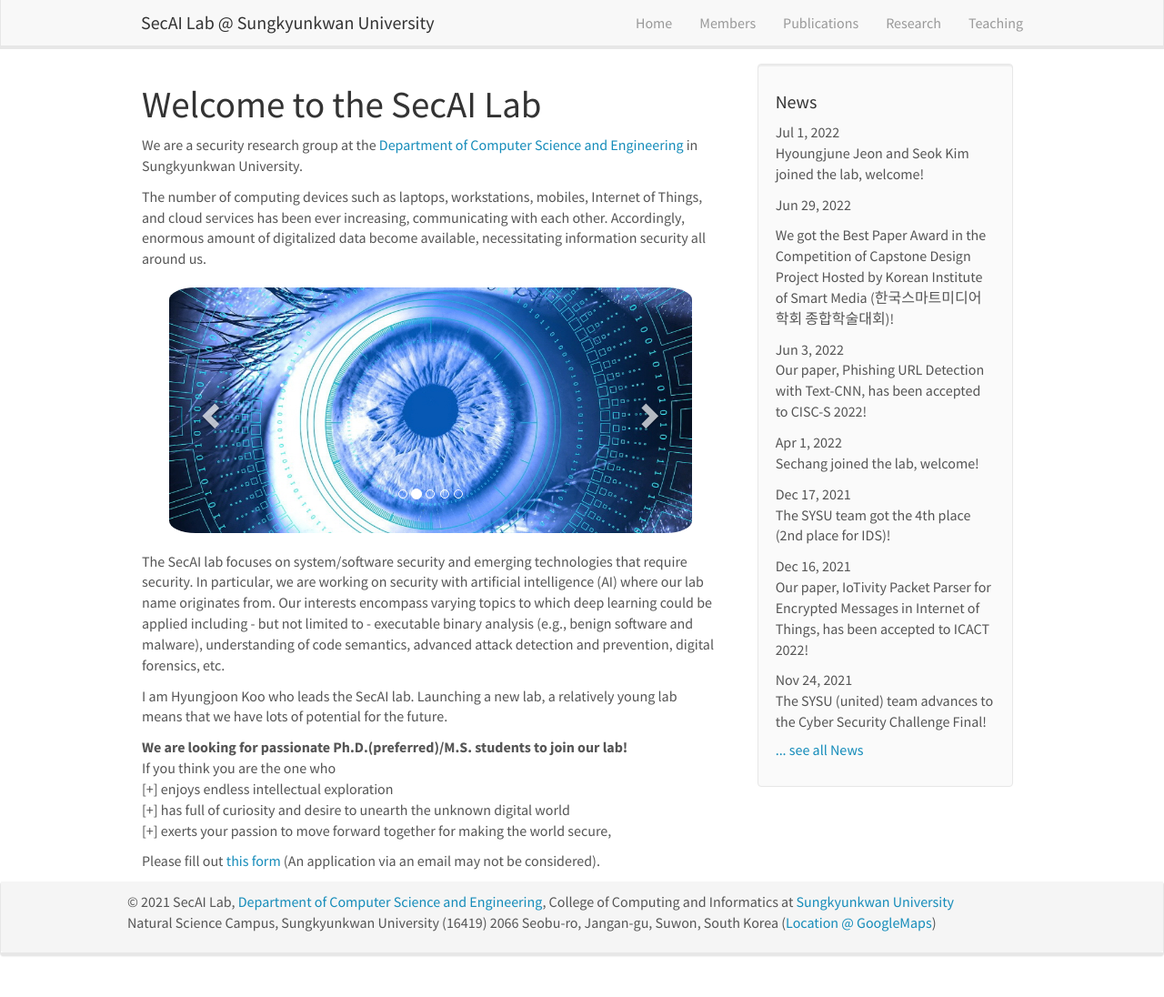
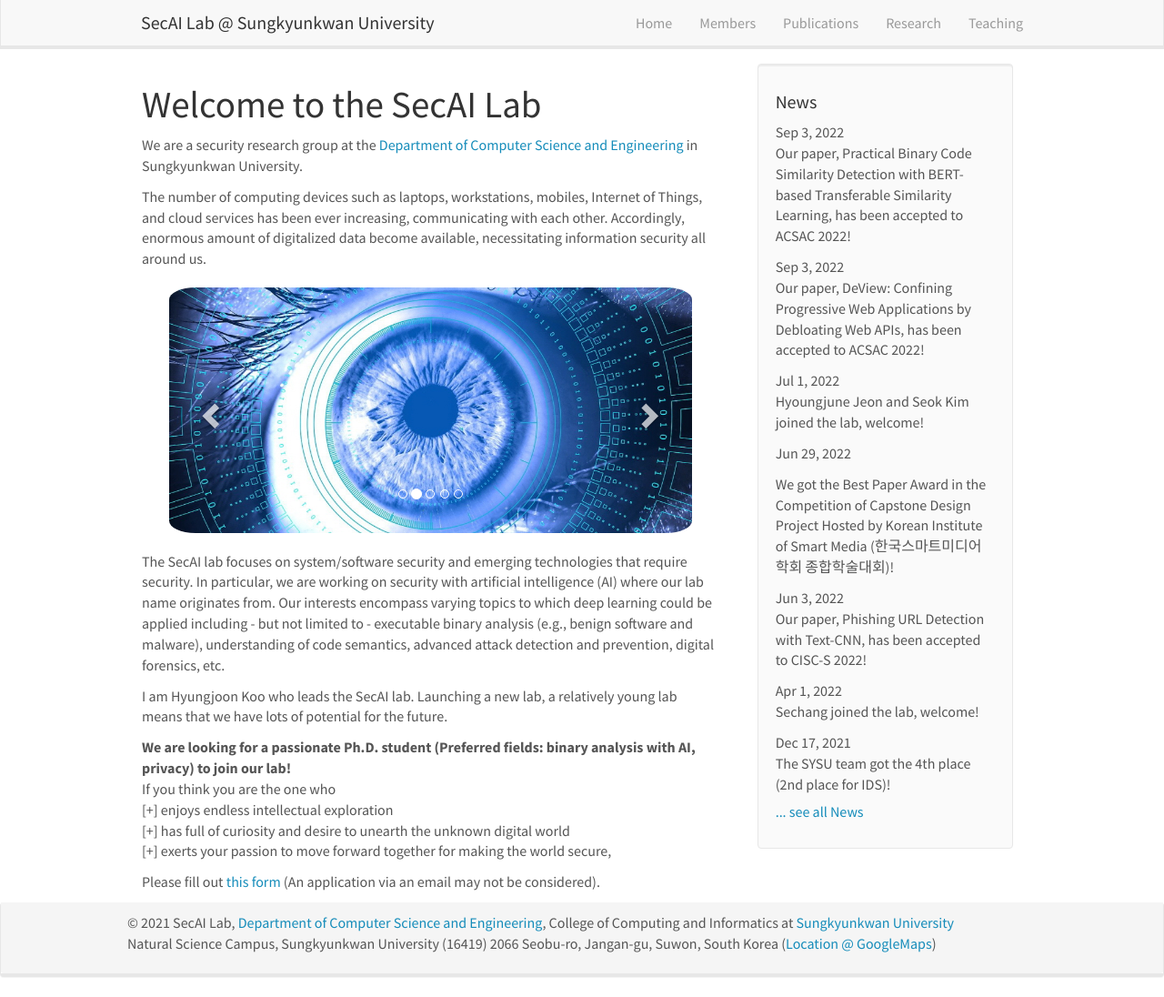
Before and after one commit to SecAI-Lab/secai-lab.github.io, a Jekyll site: the page built from _pages/home.md, in a window 1280 px wide and 1096 px high. Shown: the whole window at 91% size. Built offline with Jekyll 4.4.1, drawn with Linux system fonts in a browser that asks for light colours; nearby versions of some CDN libraries; some of the changed lines change nothing that is shown.

Commit message:
news, publist updated

```diff
--- a/_data/news.yml
+++ b/_data/news.yml
@@ -1,3 +1,9 @@
+- date: Sep 3, 2022
+  headline: "Our paper, Practical Binary Code Similarity Detection with BERT-based Transferable Similarity Learning, has been accepted to ACSAC 2022!"
+
+- date: Sep 3, 2022
+  headline: "Our paper, DeView: Confining Progressive Web Applications by Debloating Web APIs, has been accepted to ACSAC 2022!"
+
 - date: Jul 1, 2022
   headline: "Hyoungjune Jeon and Seok Kim joined the lab, welcome!"
 
--- a/_data/publist.yml
+++ b/_data/publist.yml
@@ -1,3 +1,23 @@
+- title: "Practical Binary Code Similarity Detection with BERT-based Transferable Similarity Learning"
+  image:
+  description: Binary code similarity detection serves as a basis for a wide spectrum of applications, including software plagiarism, malware classification, and known vulnerability discovery. However, the inference of contextual meanings of a binary is challenging due to the absence of semantic information available in source codes. Recent advances leverage the benefits of a deep learning architecture into a better understanding of underlying code semantics and the advantages of the Siamese architecture into better code similarity detection. In this paper, we propose BinShot, a BERT-based similarity learning architecture that is highly transferable for effective binary code similarity detection. We tackle the problem of detecting code similarity with one-shot learning (a special case of few-shot learning). To this end, we adopt a weighted distance vector with a binary cross entropy as a loss function on top of BERT. With the prototype implementation of BinShot, our experimental results demonstrate the effectiveness, transferability, and practicality of BinShot, which is robust to detecting the similarity of previously unseen functions.We show that BinShot outperforms the previous state-of-the-art approaches for binary code similarity detection.
+  authors: Sunwoo Ahn, Seonggwan Ahn, Hyungjoon Koo and Yunheung Paek
+  link:
+    url: https://www.acsac.org/2022/
+    display: In the 38th Annual Computer Security Applications Conference (ACSAC ’22; To appear)
+  highlight: 0
+  news2:
+
+- title: "DeView: Confining Progressive Web Applications by Debloating Web APIs"
+  image:
+  description: A progressive web application (PWA) becomes an attractive option for building universal applications based on feature-rich web application programming interfaces (Web APIs). While flexible, such vast APIs inevitably bring a significant increase in an API attack surface, which commonly corresponds to a functionality that is neither needed nor wanted by the application. A promising approach to reduce the API attack surface is software debloating, a technique wherein an unused functionality is programmatically removed from an application or API. Unfortunately, debloating PWAs is challenging given the monolithic design and non-deterministic execution of a modern web browser. In this paper, we present DeView, a practical approach that reduces the attack surface of a PWA by blocking unnecessary but accessible web APIs. DeView tackles the challenges of PWA debloating by i) record-and-replay web API profiling that identifies needed web APIs on an app-by-app basis by replaying (recorded) browser interactions and ii) compiler-assisted browser debloating that eliminates the entry functions of corresponding web APIs from the mapping between web API and its entry point at a binary level. Our evaluation shows the effectiveness and practicality of DeView. DeView successfully eliminates 91.8% of accessible web APIs while i) maintaining original functionalities and ii) preventing 76.3% of known exploits on average
+  authors: ChangSeok Oh, Sangho Lee, Chenxiong Qian, Hyungjoon Koo and Wenke Lee
+  link:
+    url: https://www.acsac.org/2022/
+    display: In the 38th Annual Computer Security Applications Conference (ACSAC ’22; To appear)
+  highlight: 0
+  news2:
+
 - title: "Text-CNN을 활용한 피싱 URL 탐지 (Phishing URL Detection with Text-CNN)"
   image:
   description:
--- a/_pages/home.md
+++ b/_pages/home.md
@@ -53,7 +53,7 @@
 
 I am Hyungjoon Koo who leads the SecAI lab. Launching a new lab, a relatively young lab means that we have lots of potential for the future.
 
-**We are looking for passionate Ph.D.(preferred)/M.S. students to join our lab!**
+**We are looking for a passionate Ph.D. student (Preferred fields: binary analysis with AI, privacy) to join our lab!**
 <br>If you think you are the one who <br>
 [+] enjoys endless intellectual exploration <br>
 [+] has full of curiosity and desire to unearth the unknown digital world <br>
```
